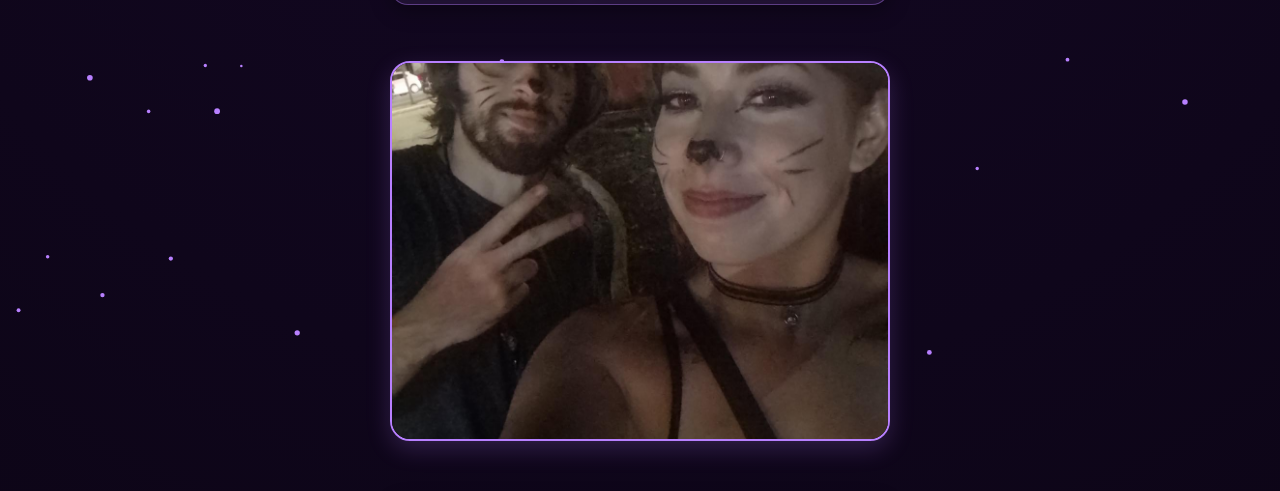
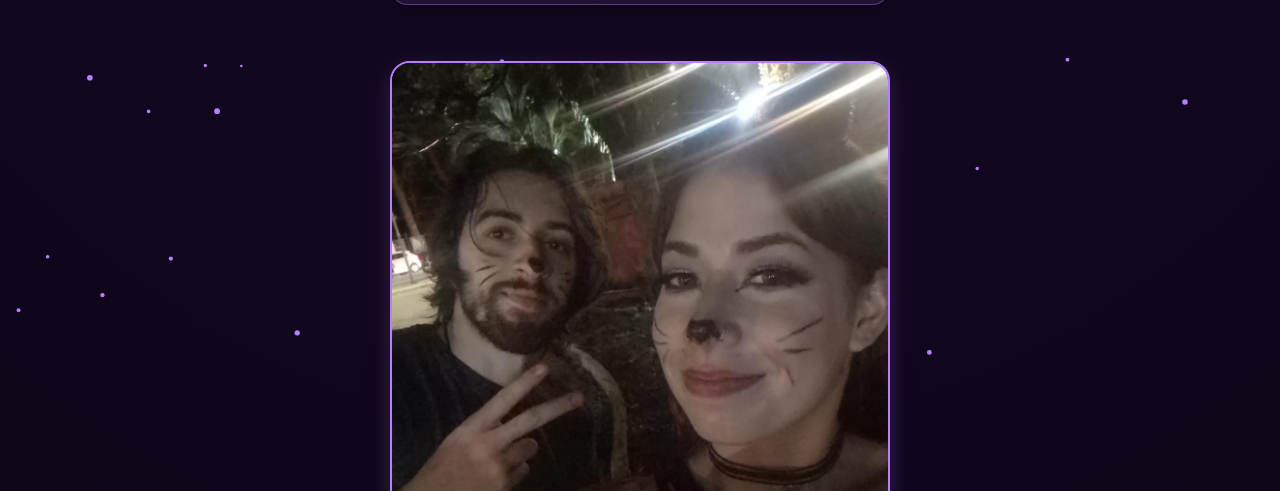
Before and after one commit to RegisDevv/2-Ano-de-Namoro, a plain HTML site: page ano1.html in a window 1280 px wide. Shown: the part 440-931 px from the top of the page. Drawn offline with Linux system fonts and the light colour scheme.

Commit message:
feat: atualizacao para 2 anos de namoro

```diff
--- a/style.css
+++ b/style.css
@@ -244,9 +244,10 @@ header h1 {
 }
 
 .single-image img, .carousel img {
-  height: 380px;
+  height: 520px; /* Altura ideal para fotos verticais de celular */
   width: 100%;
   object-fit: cover;
+  object-position: center 20%; /* Prioriza a parte de cima onde estão os rostos */
   display: block;
 }
 
```
